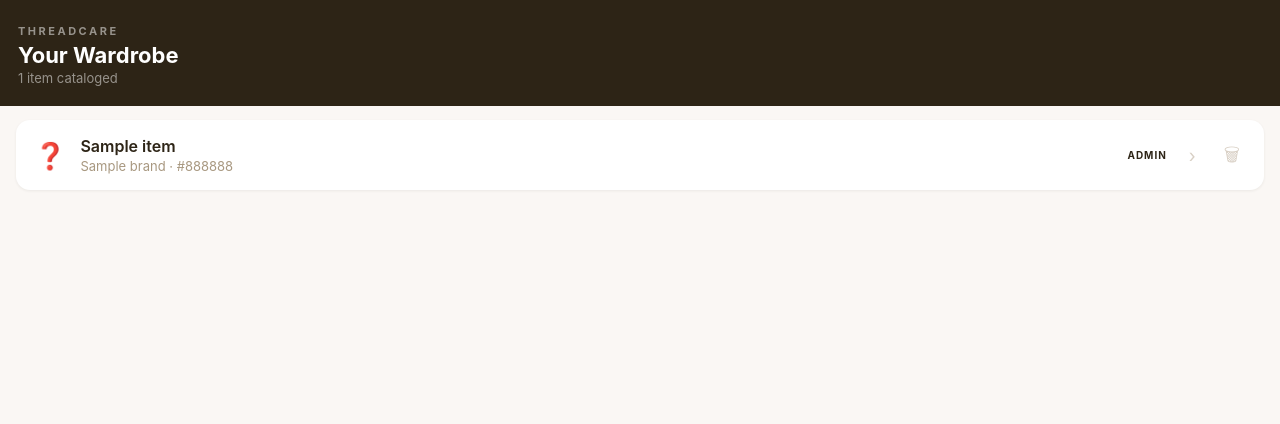
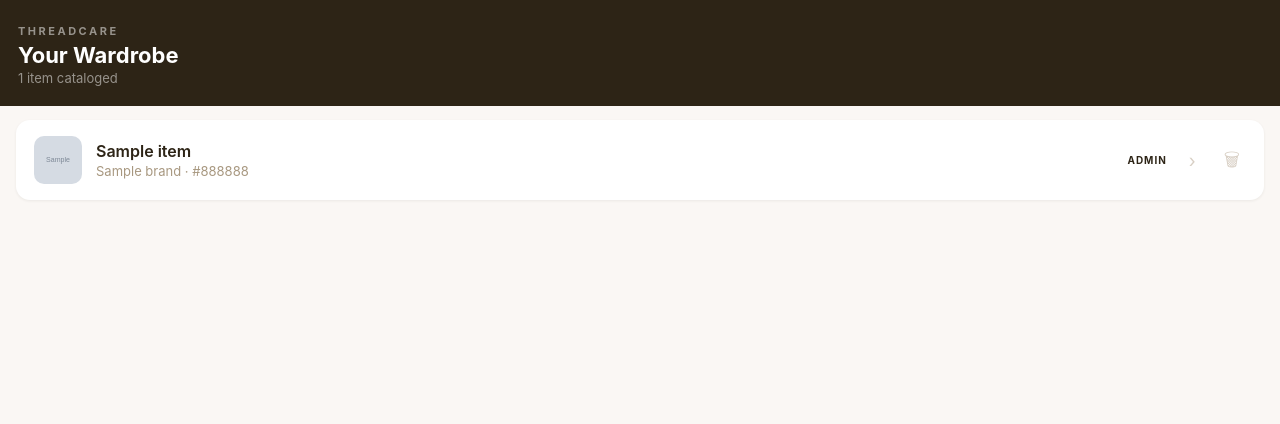
Before and after one commit to sreejith0217/wardrobe-catalog, a Flask app: template templates/index.html in a window 1280 px wide. Shown: the top 424 px of the page. Run offline with Flask 3, Linux system fonts and the light colour scheme; the template is opened without the code that fills it: most values are stand-ins (such as "Sample title", 1, 10 or a date in 2020); grey boxes marked "Sample" are stand-in pictures.

Commit message:
Show garment photo thumbnails on home page when available
Co-Authored-By: Claude Sonnet 4.6 <noreply@anthropic.com>

```diff
--- a/templates/index.html
+++ b/templates/index.html
@@ -56,6 +56,14 @@
 
     .badge {
       font-size: 26px;
+      flex-shrink: 0;
+    }
+
+    .thumb {
+      width: 48px;
+      height: 48px;
+      border-radius: 10px;
+      object-fit: cover;
       flex-shrink: 0;
     }
 
@@ -171,7 +179,11 @@
     {% set labels = {'safe': 'Easy Care', 'caution': 'Caution', 'danger': 'Do Not Wash'} %}
     <div class="item">
       <a href="/item/{{ id }}" style="display:flex; align-items:center; gap:14px; flex:1; text-decoration:none; color:inherit; min-width:0;">
+        {% if item.photo_url %}
+        <img src="{{ item.photo_url }}" class="thumb" alt="{{ item.name or item.item_type }}">
+        {% else %}
         <div class="badge">{{ icons.get(level, '❓') }}</div>
+        {% endif %}
         <div class="item-info">
           <div class="item-name">{{ item.name or item.item_type }}</div>
           <div class="item-meta">{{ item.brand or 'Unknown brand' }}{% if item.color %} · {{ item.color }}{% endif %}</div>
```
